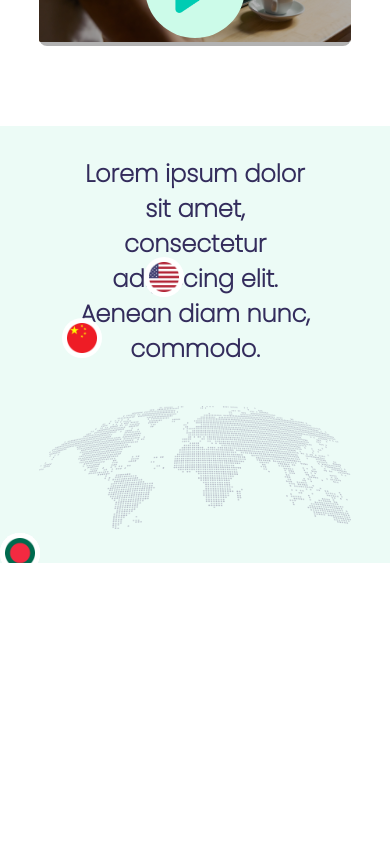
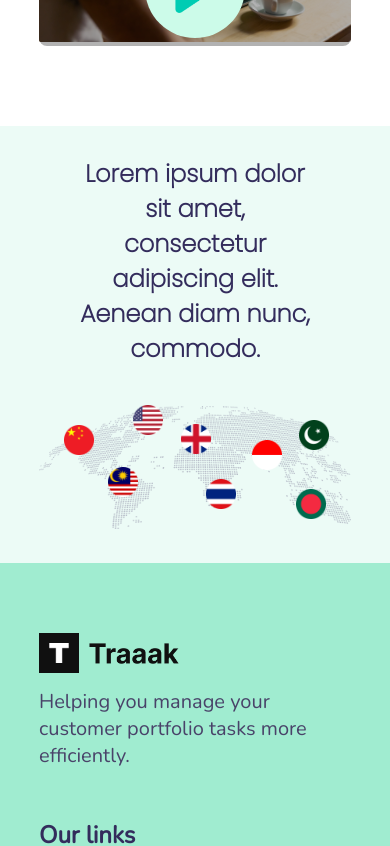
Before and after one commit to Sardar-Ali-Murad/traaak, a React (Vite) app: page /product in a window 390 px wide. Shown: the part 2700-3546 px from the top of the page. Before the commit the page ends 3263 px from the top, so only its background shows below. Built offline with nearby package versions, Linux system fonts and the light colour scheme; a web font is replaced by a local one.

Commit message:
adding the product page

```diff
--- a/src/components/ProductComponents/Map.css
+++ b/src/components/ProductComponents/Map.css
@@ -1,87 +1,116 @@
-.mapMain{
-    background-color: #ECFBF6;
+.mapMain {
+  background-color: #ecfbf6;
   padding: 30px 0px;
 }
 
-.mapMain h2{
+.mapMain h2 {
   text-align: center;
   width: 60%;
   margin-left: 50%;
   transform: translateX(-50%);
-    color: #332C5C;
-    font-family: 'Poppins', sans-serif;
+  color: #332c5c;
+  font-family: "Poppins", sans-serif;
   /* margin-top: 80px; */
 }
-.mapImage{
+.mapImage {
   width: 80%;
   margin-left: 50%;
   transform: translateX(-50%);
   margin-top: 40px;
 }
-.mapImage img{
+.mapImage img {
   width: 100%;
 }
 
-.mapImage{
+.mapImage {
   position: relative;
 }
 
-.mapMain{
+.mapMain {
   position: relative;
 }
 
-.c1{
+.c1 {
   position: absolute;
   height: 30px;
   width: 30px;
-    top: 44%;
-left: 16%;
+  top: 25%;
+  left: 12%;
 }
-.c2{
+.c2 {
   position: absolute;
   height: 30px;
   width: 30px;
-    top: 30%;
-    left: 37%;
+  /* top: 30%;
+    left: 37%; */
+  top: 9%;
+  left: 34%;
 }
-.c3{
+.c3 {
   position: absolute;
   height: 30px;
   width: 30px;
+  bottom: 38%;
+  left: 26%;
 }
-.c4{
+.c4 {
   position: absolute;
   height: 30px;
   width: 30px;
+  top: 24%;
+  right: 49%;
 }
-.c5{
+.c5 {
   position: absolute;
   height: 30px;
-    width: 30px;}
-.c6{
+  width: 30px;
+  bottom: 29%;
+  right: 41%;
+}
+.c6 {
   position: absolute;
   height: 30px;
-    width: 30px;}
-.c7{
+  width: 30px;
+  top: 37%;
+  right: 26%;
+}
+.c7 {
   position: absolute;
   width: 20px;
+  right: 11%;
+  top: 21%;
 }
-.c8{
+.c8 {
   position: absolute;
   height: 30px;
-    width: 30px;}
+  width: 30px;
+  bottom: 21%;
+  right: 12%;
+}
 
-    .mapImageWrapper{
+.mapImageWrapper {
   width: 40px;
   height: 40px;
   border-radius: 50%;
-        background-color: #FFFFFF;
+  background-color: #ffffff;
   display: flex;
   justify-content: center;
   align-items: center;
 }
 
-    .mapImageWrapper img{
+.mapImageWrapper img {
   width: 30px;
   height: 30px;
 }
+
+
+@media screen and (max-width:700px) {
+    .mapImageWrapper{
+        width: 10px;
+        height: 10px;
+    }
+    .c1,.c2,.c3,.c4,.c5,.c6,.c7,.c8{
+        width: 5px;
+        height: 5px;
+    }
+}
--- a/src/components/ProductComponents/Map.jsx
+++ b/src/components/ProductComponents/Map.jsx
@@ -1,50 +1,52 @@
-import React from 'react'
-import "./Map.css"
-import map from "../../assets/map.png"
-import c1 from "../../assets/c1.png"
-import c2 from "../../assets/c2.png"
-import c3 from "../../assets/c3.png"
-import c4 from "../../assets/c4.png"
-import c5 from "../../assets/c5.png"
-import c6 from "../../assets/c6.png"
-import c7 from "../../assets/c7.png"
-import c8 from "../../assets/c8.png"
+import React from "react";
+import "./Map.css";
+import map from "../../assets/map.png";
+import c1 from "../../assets/c1.png";
+import c2 from "../../assets/c2.png";
+import c3 from "../../assets/c3.png";
+import c4 from "../../assets/c4.png";
+import c5 from "../../assets/c5.png";
+import c6 from "../../assets/c6.png";
+import c7 from "../../assets/c7.png";
+import c8 from "../../assets/c8.png";
 
 const Map = () => {
   return (
-    <div className='mapMain'>
-       <h2>Lorem ipsum dolor sit amet, consectetur adipiscing elit. Aenean diam nunc, commodo.</h2>
-       <div className='mapImage'>
-       <img src={map}/>
-       <div>
+    <div className="mapMain">
+      <h2>
+        Lorem ipsum dolor sit amet, consectetur adipiscing elit. Aenean diam
+        nunc, commodo.
+      </h2>
+      <div className="mapImage">
+        <img src={map} />
+        <div></div>
+      <div className="mapImageWrapper c1">
+        <img src={c1} />
       </div>
-       </div>
-       <div className='mapImageWrapper c1'>
-       <img src={c1}/>
-       </div>
-       <div className='mapImageWrapper c2'>
+      <div className="mapImageWrapper c2">
         <img src={c2} />
       </div>
-       <div className='mapImageWrapper c3'>
+      <div className="mapImageWrapper c3">
         <img src={c3} />
       </div>
-       <div className='mapImageWrapper c4'>
-       <img src={c4}/>
+      <div className="mapImageWrapper c4">
+        <img src={c4} />
       </div>
-       <div className='mapImageWrapper c5'>
-       <img src={c5}/>
+      <div className="mapImageWrapper c5">
+        <img src={c5} />
       </div>
-       <div className='mapImageWrapper c6'>
-       <img src={c6}/>
+      <div className="mapImageWrapper c6">
+        <img src={c6} />
       </div>
-       <div className='mapImageWrapper c7'>
-       <img src={c7}/>
+      <div className="mapImageWrapper c7">
+        <img src={c7} />
       </div>
-       <div className='mapImageWrapper c8'>
+      <div className="mapImageWrapper c8">
         <img src={c8} />
       </div>
       </div>
-  )
-}
+    </div>
+  );
+};
 
-export default Map
+export default Map;
--- a/src/pages/Product.jsx
+++ b/src/pages/Product.jsx
@@ -1,5 +1,6 @@
 import React from 'react'
 import {ProductHeader,ProductNumbers,ProductContent,Vedio,Map}  from "../components/ProductComponents/index"
+import Footer from "../components/CommonComponents/Footer"
 const Product = () => {
   return (
     <div>
@@ -8,6 +9,7 @@ const Product = () => {
       <ProductContent/>
       <Vedio/>
       <Map/>
+      <Footer/>
     </div>
   )
 }
```
Lines whose indentation alone changed are shown as unchanged.
